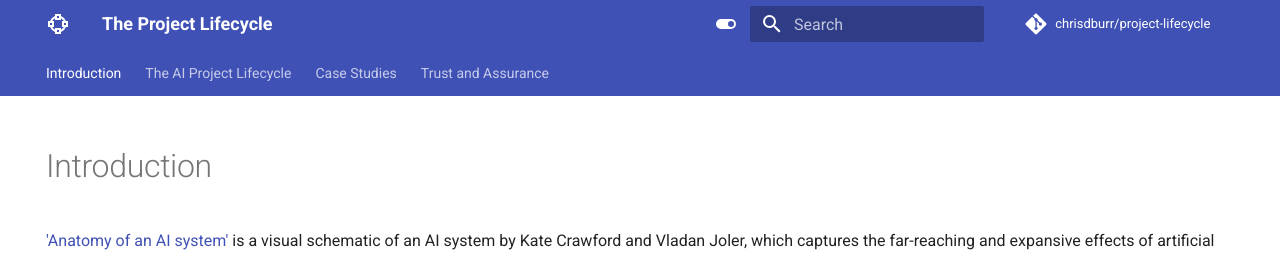
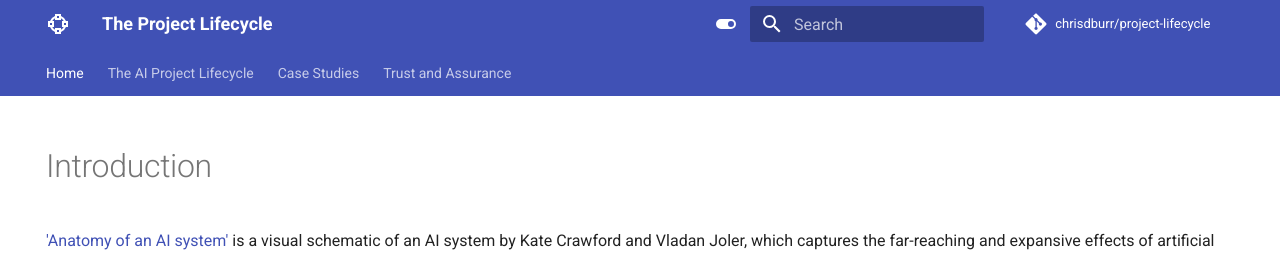
Before and after one commit to chrisdburr/project-lifecycle, an MkDocs documentation site: the page built from docs/index.md, in a window 1280 px wide and 900 px high, cut to the strip 0-435 px from the top of the window. Shown: the top 256 px of the strip. Built offline with MkDocs 1.6.1 and Material for MkDocs 9.7.7, drawn with Linux system fonts in a browser that asks for light colours; comment, search, counter and statistics services are not loaded.

Commit message:
restructure site

```diff
--- a/mkdocs.yml
+++ b/mkdocs.yml
@@ -119,7 +119,7 @@ extra_css:
 
 # Page tree
 nav:
-  - Introduction: introduction.md
+  - Home: index.md
   - The AI Project Lifecycle:
     - Section Overview: lifecycle/pl-introduction.md
     - What is the AI Project Lifecycle: lifecycle/project-lifecycle.md
```
Also changed, not shown: docs/index.md (renamed from docs/introduction.md).
